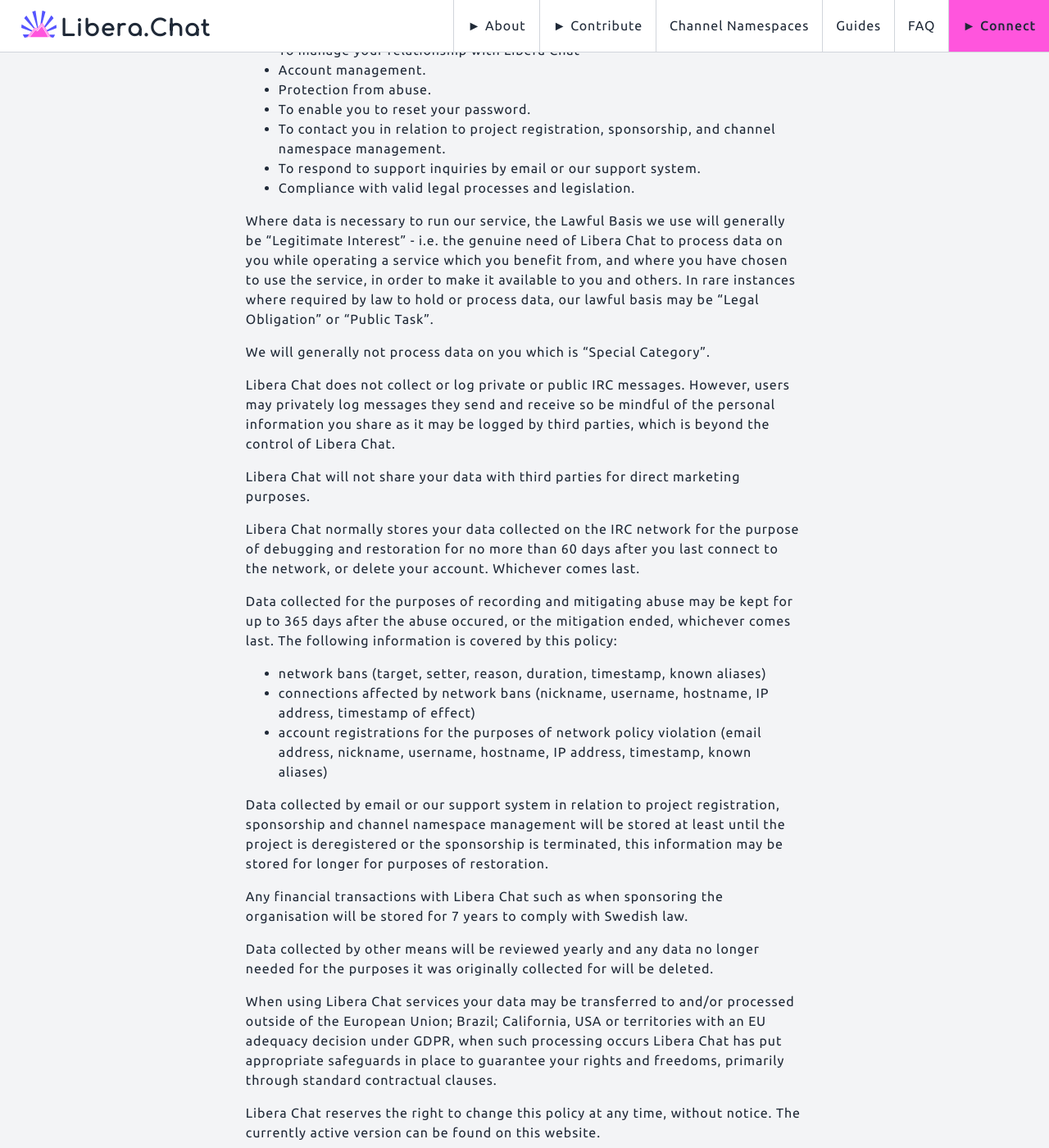
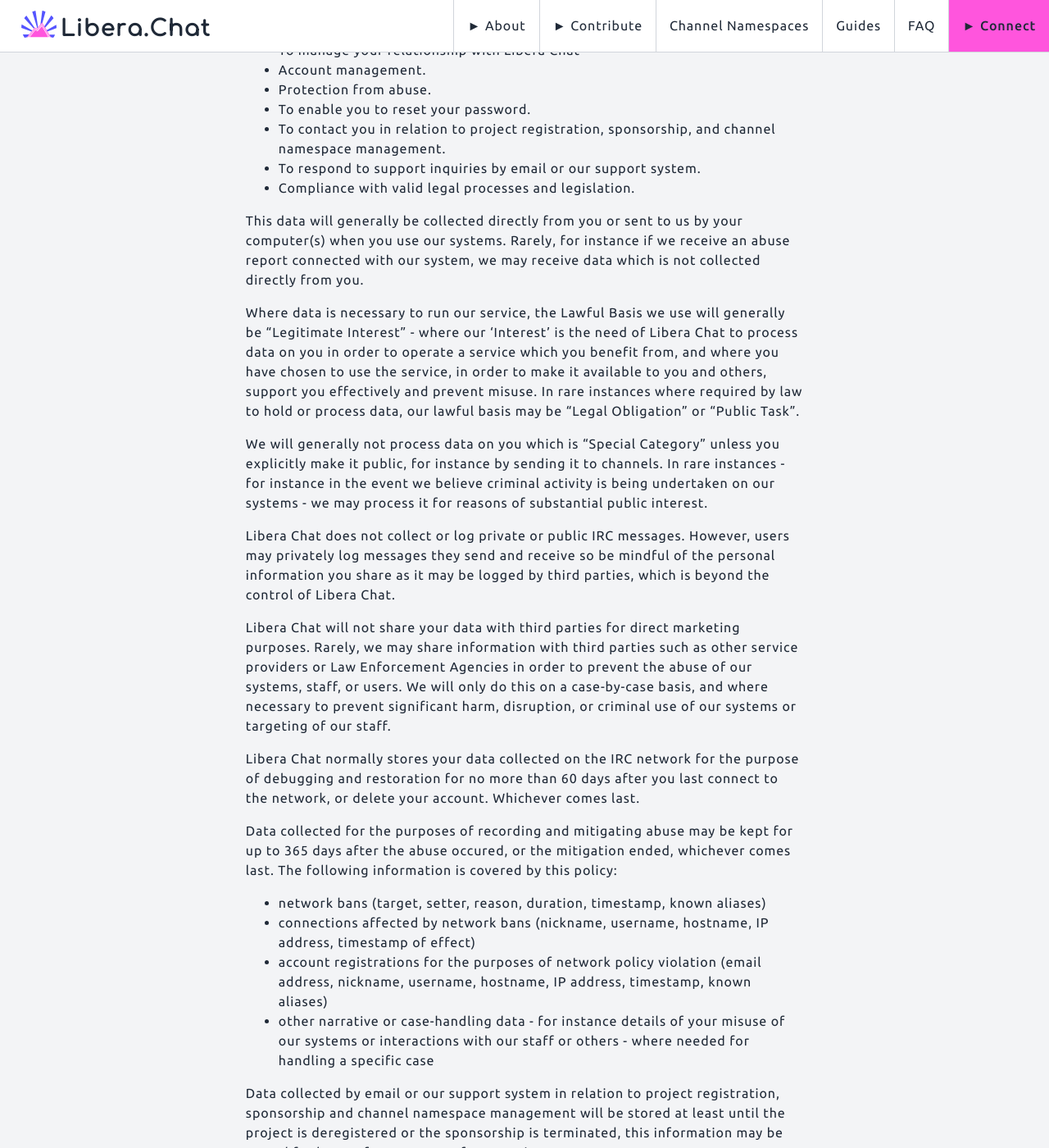
Before and after one commit to Libera-Chat/libera-chat.github.io, a Jekyll site: the page built from privacy.md, in a window 1280 px wide and 1400 px high, scrolled down 1111 px. Shown: the whole window at 82% size. Built offline with Jekyll 4.4.1, drawn with Linux system fonts in a browser that asks for light colours.

Commit message:
Update privacy.md
Updating per discussion in -tas about various misconduct-related things. These changes mostly clarify and strengthen our wording around misconduct data, how logn we keep it, and under what circumstances we might share it.

```diff
--- a/privacy.md
+++ b/privacy.md
@@ -57,14 +57,24 @@
 - To respond to support inquiries by email or our support system.
 - Compliance with valid legal processes and legislation.
 
+This data will generally be collected directly from you or sent to us by your
+computer(s) when you use our systems. Rarely, for instance if we receive an
+abuse report connected with our system, we may receive data which is not
+collected directly from you.
+
 Where data is necessary to run our service, the Lawful Basis we use will
-generally be "Legitimate Interest" - i.e. the genuine need of Libera Chat to
-process data on you while operating a service which you benefit from, and where
-you have chosen to use the service, in order to make it available to you and
-others. In rare instances where required by law to hold or process data, our
-lawful basis may be "Legal Obligation" or "Public Task".
+generally be "Legitimate Interest" - where our 'Interest' is the need of Libera
+Chat to process data on you in order to operate a service which you benefit
+from, and where you have chosen to use the service, in order to make it
+available to you and others, support you effectively and prevent misuse. In
+rare instances where required by law to hold or process data, our lawful basis
+may be "Legal Obligation" or "Public Task".
 
-We will generally not process data on you which is "Special Category".
+We will generally not process data on you which is "Special Category" unless
+you explicitly make it public, for instance by sending it to channels. In
+rare instances - for instance in the event we believe criminal activity is
+being undertaken on our systems - we may process it for reasons of
+substantial public interest.
 
 Libera Chat does not collect or log private or public IRC messages. However,
 users may privately log messages they send and receive so be mindful of the
@@ -72,7 +82,11 @@
 beyond the control of Libera Chat.
 
 Libera Chat will not share your data with third parties for direct marketing
-purposes.
+purposes. Rarely, we may share information with third parties such as other
+service providers or Law Enforcement Agencies in order to prevent the abuse
+of our systems, staff, or users. We will only do this on a case-by-case basis,
+and where necessary to prevent significant harm, disruption, or criminal use
+of our systems or targeting of our staff.
 
 Libera Chat normally stores your data collected on the IRC network for the
 purpose of debugging and restoration for no more than 60 days after you last
@@ -87,6 +101,9 @@
   IP address, timestamp of effect)
 - account registrations for the purposes of network policy violation (email
   address, nickname, username, hostname, IP address, timestamp, known aliases)
+- other narrative or case-handling data - for instance details of your
+  misuse of our systems or interactions with our staff or others - where
+  needed for handling a specific case
 
 Data collected by email or our support system in relation to project
 registration, sponsorship and channel namespace management will be stored at
```
